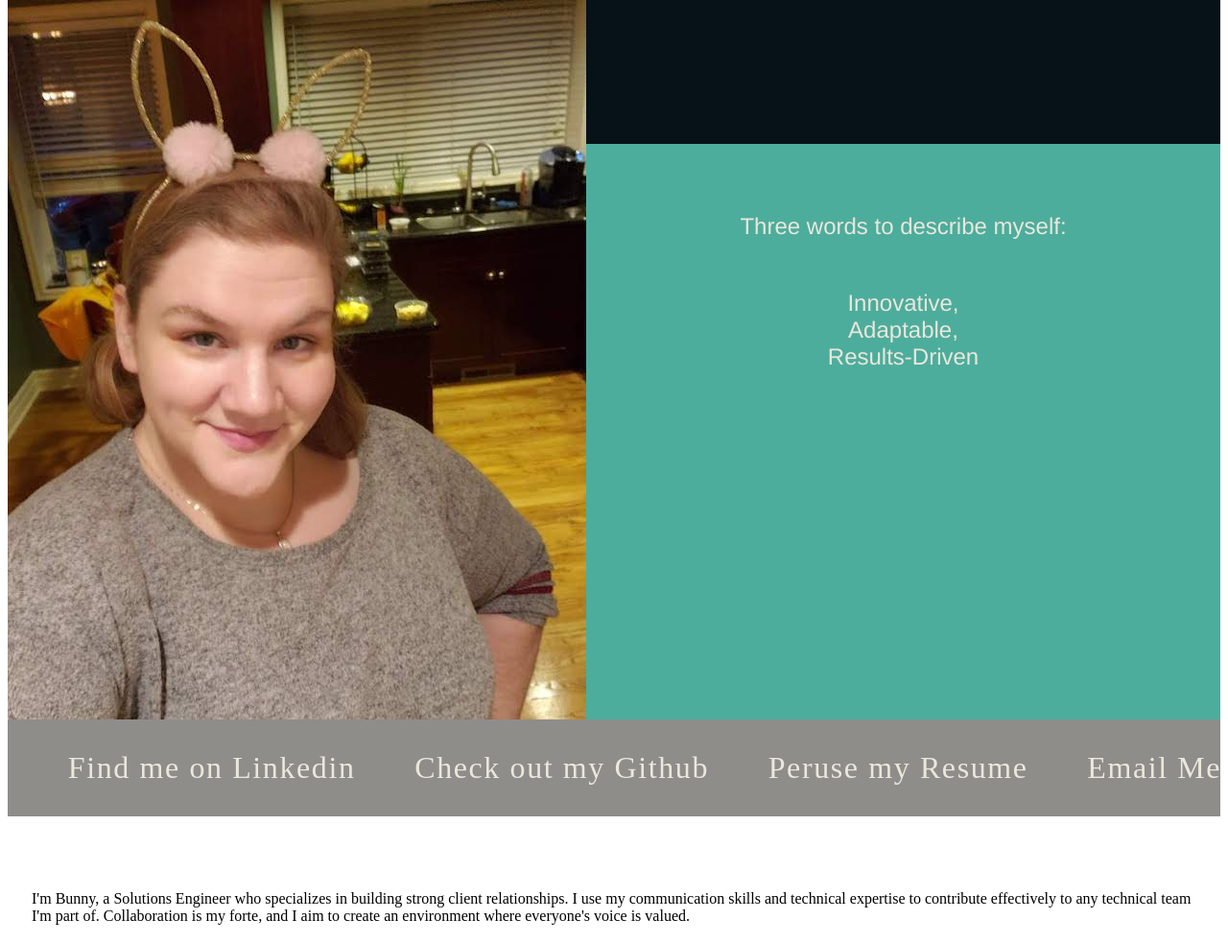
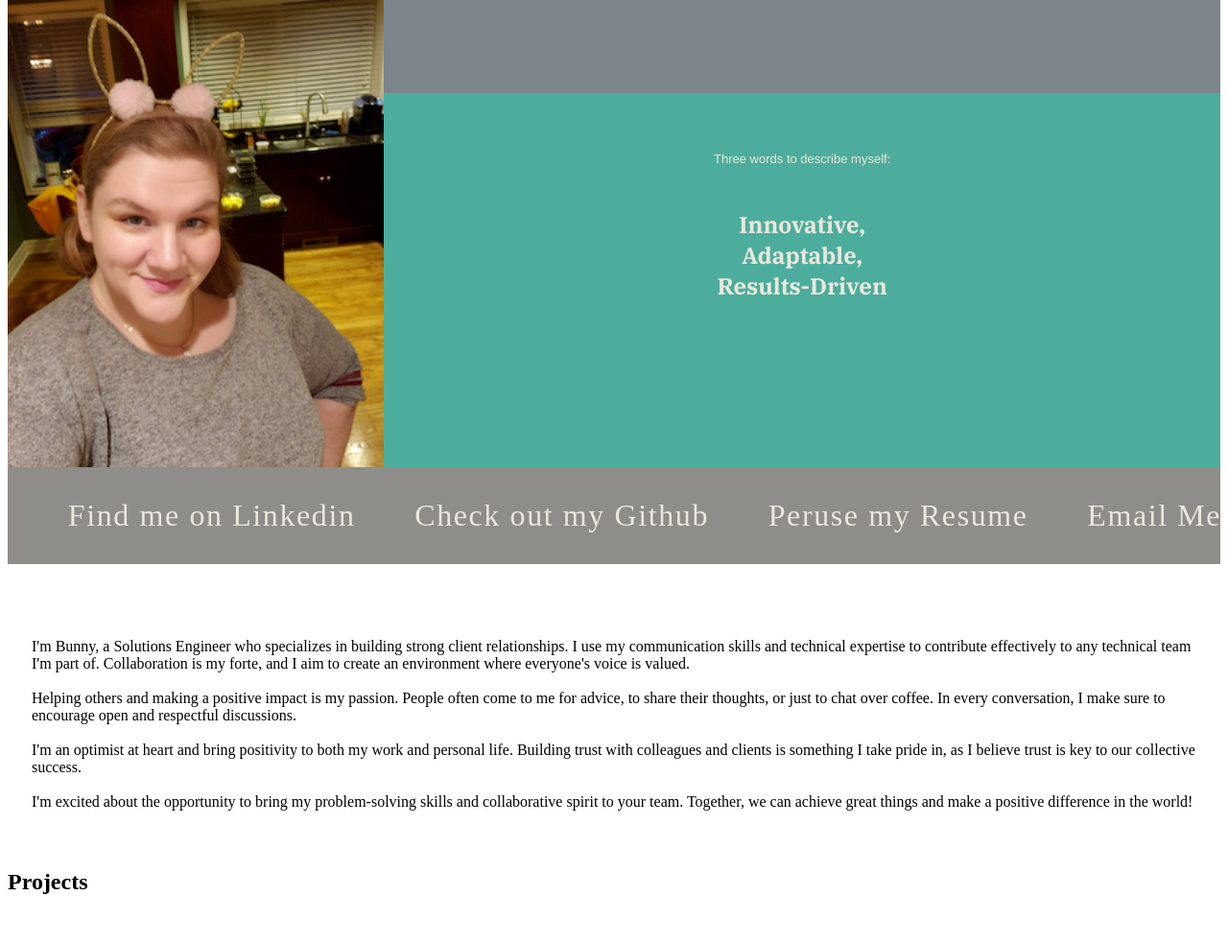
Before and after one commit to CoderBunnyS/BPort2023, a PHP site: page / in a window 1280 px wide. Shown: the part 640-1623 px from the top of the page at 96% size. Run offline with PHP 8.4, Linux system fonts and the light colour scheme; some web fonts are replaced.

Commit message:
almost complete with second portion styling

```diff
--- a/index.html
+++ b/index.html
@@ -29,14 +29,14 @@
     </div>
     <div class="about">
       <img
-      src="./assets/BunnyPic.jpg"
+      src="./assets/BunnyPic50.png"
       alt="Bunny's headshot"
       class="headshot"
     />
     <div class="boxes">
       <div class="colorBox"></div>
       <div class="description">
-        <p>Three words to describe myself:</p>
+        <p class="sanSerif">Three words to describe myself:</p>
         <br>Innovative, <br>Adaptable, <br>Results-Driven</h2>
 
       </div>
--- a/styles.css
+++ b/styles.css
@@ -70,14 +70,18 @@ body {
 width: 100%;
   background-color: #4dad9c;
 }
+.sanSerif {
+  font-family: "Arimo", sans-serif;
+  font-size: small;
+}
 .headshot {
-    width: fit-content;
-    margin-left: 0%;
+    width:45%;
+    height: 80%;
 
 
   }
 .colorBox {
-    background-color: #071218;
+    background-color: #7C848C;
 
     width: 100%;
     flex-direction: column;
@@ -86,10 +90,10 @@ width: 100%;
 }
 .description {
     padding: 2em;
-    font-family: "Arimo", sans-serif;
+    font-family: "ibm plex serif", serif;
     font-size: 1.5em;
     color: #eae7dc;
-
+    width: 100%;
     text-align: center;
 }
 .project-buttons {
```
Also changed, not shown: assets/BunnyPic50.png (added).
